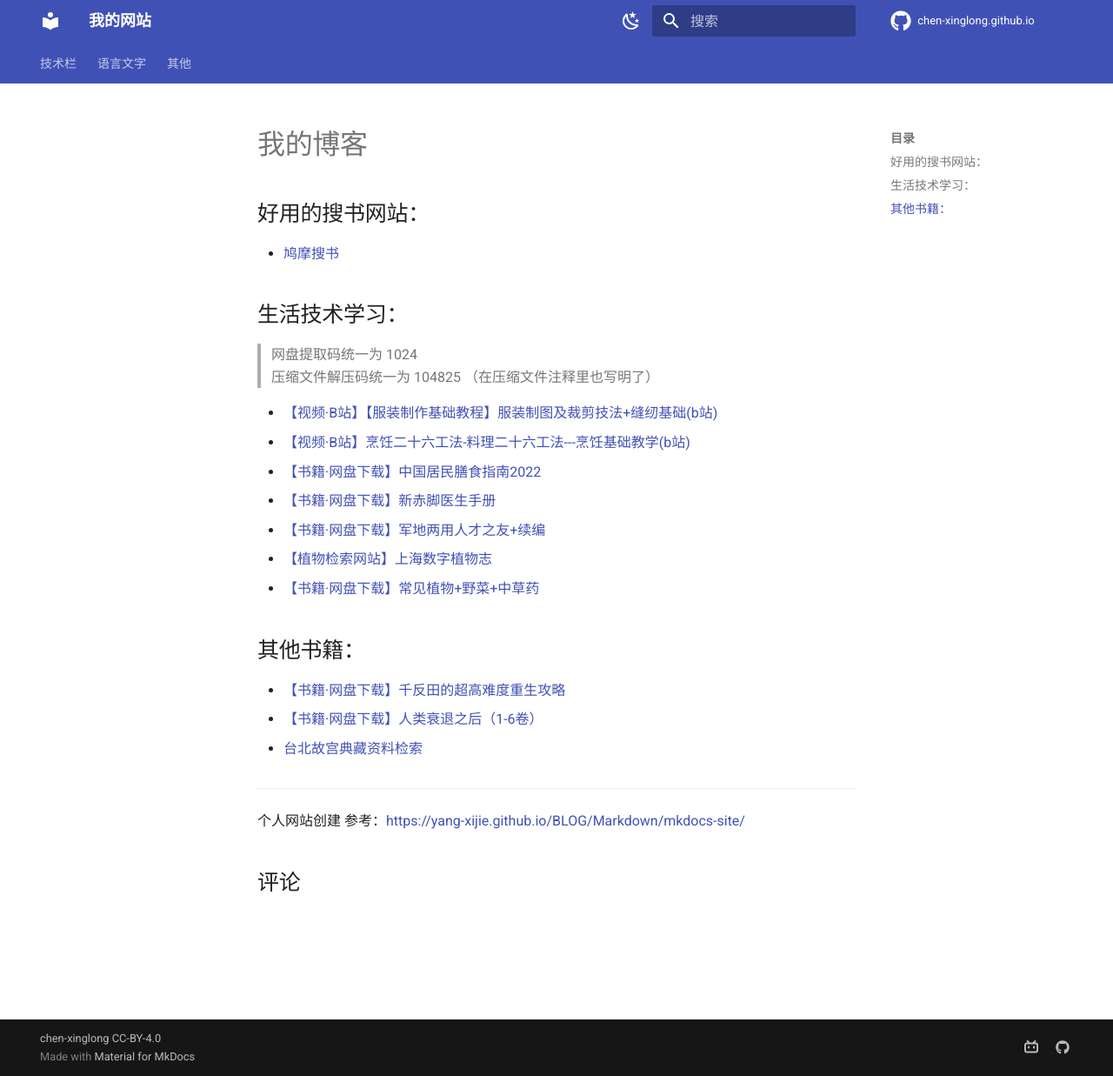
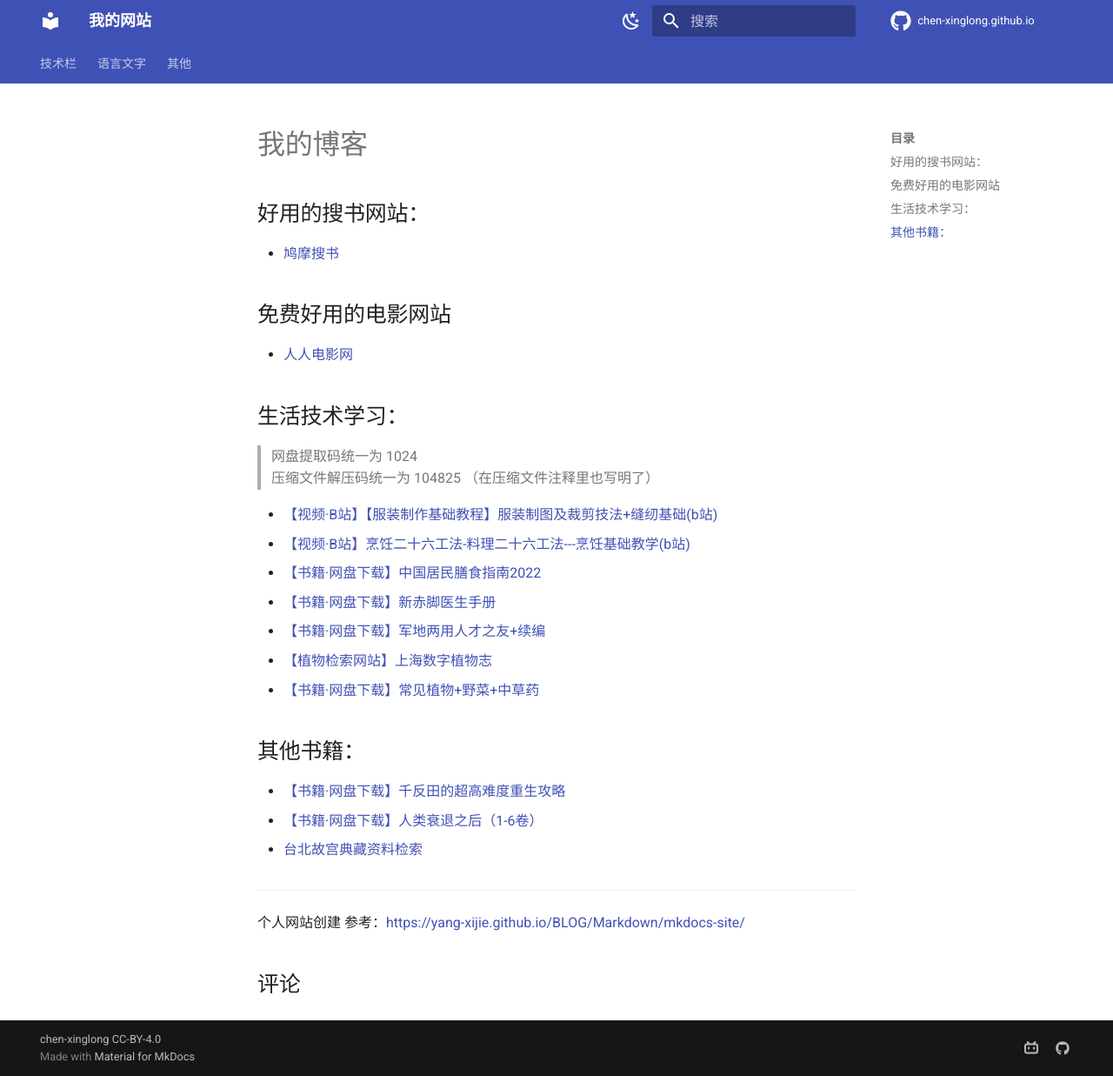
Before and after one commit to chen-xinglong/chen-xinglong.github.io, an MkDocs documentation site: the page built from docs/index.md, in a window 1280 px wide and 1237 px high. Shown: the whole window at 87% size. Built offline with MkDocs 1.6.1 and Material for MkDocs 9.7.7, drawn with Linux system fonts in a browser that asks for light colours; comment, search, counter and statistics services are not loaded.

Commit message:
add "人人电影网"in index.md

```diff
--- a/docs/index.md
+++ b/docs/index.md
@@ -5,7 +5,8 @@ comments: true
 # 我的博客
 ## 好用的搜书网站：
 - [鸠摩搜书](https://www.jiumodiary.com/)
-
+## 免费好用的电影网站
+- [人人电影网](https://www.rrdynb.com/index.html)
 ## 生活技术学习：
 > 网盘提取码统一为 1024
 > 压缩文件解压码统一为 104825  （在压缩文件注释里也写明了）
```
